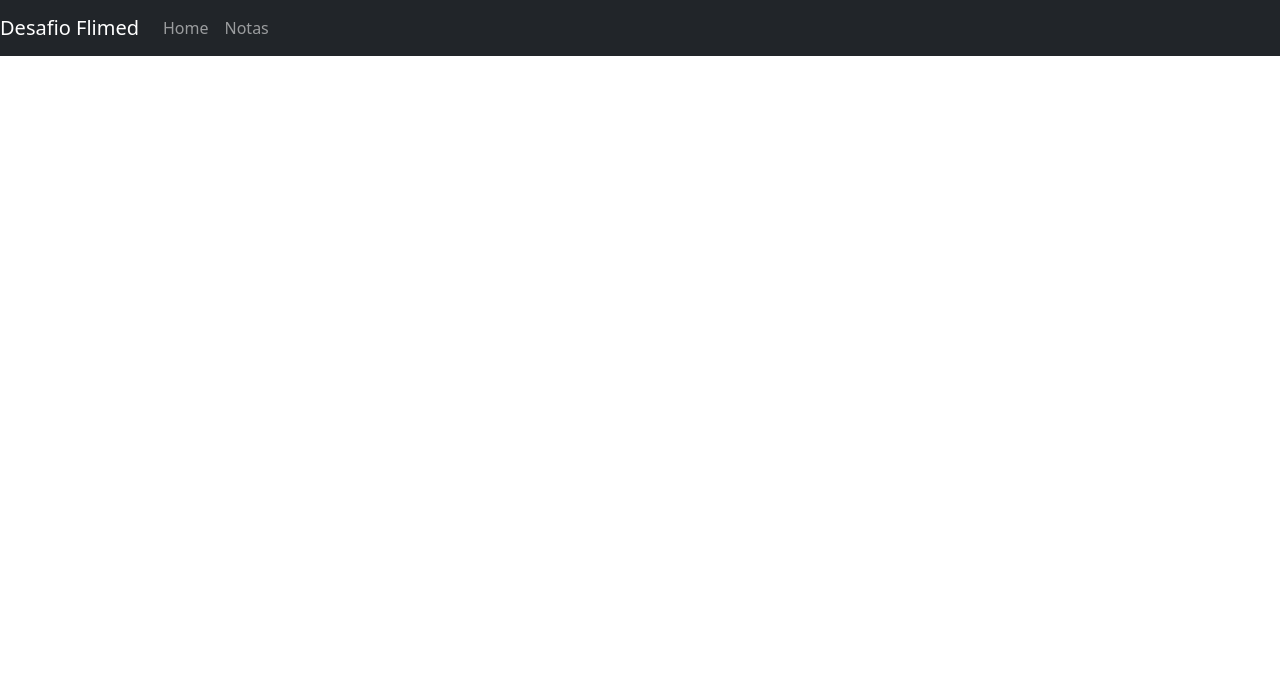
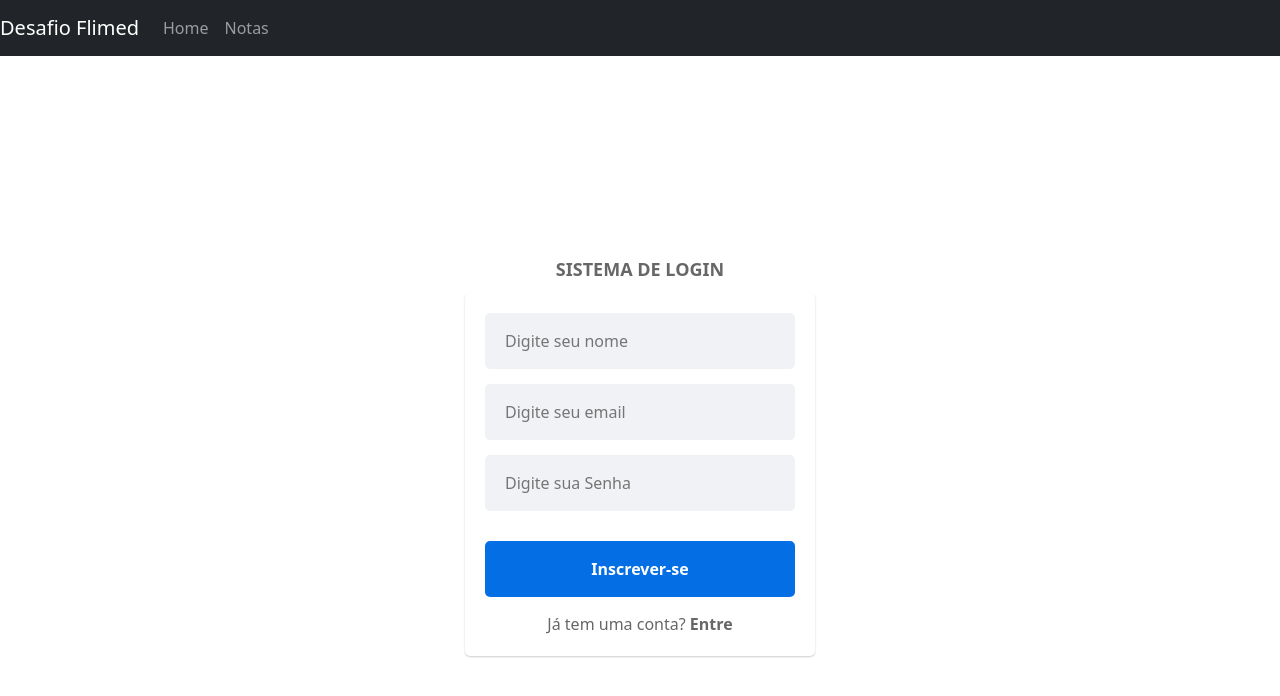
Before and after one commit to carlosalesilva/crud-app, a React (Create React App) app: page /cadastro_users in a window 1280 px wide. Shown: the top 696 px of the page. Built offline with nearby package versions, Linux system fonts and the light colour scheme.

Commit message:
Criando cadastro de usuário.

```diff
--- a/package.json
+++ b/package.json
@@ -17,6 +17,7 @@
     "react-dom": "^18.2.0",
     "react-router-dom": "^6.4.1",
     "react-scripts": "5.0.1",
+    "styled-components": "^5.3.5",
     "typescript": "^4.8.3",
     "web-vitals": "^2.1.4"
   },
--- /dev/null
+++ b/src/components/Button/index.jsx
@@ -0,0 +1,12 @@
+import React from "react";
+import * as C from "./styles";
+
+const Button = ({ Text, onClick, Type = "button" }) => {
+  return (
+    <C.Button type={Type} onClick={onClick}>
+      {Text}
+    </C.Button>
+  );
+};
+
+export default Button;
--- /dev/null
+++ b/src/components/Button/styles.js
@@ -0,0 +1,15 @@
+import styled from "styled-components";
+
+export const Button = styled.button`
+  padding: 16px 20px;
+  outline: none;
+  border: none;
+  border-radius: 5px;
+  width: 100%;
+  cursor: pointer;
+  background-color: #046ee5;
+  color: white;
+  font-weight: 600;
+  font-size: 16px;
+  max-width: 350px;
+`;
--- /dev/null
+++ b/src/components/Input/index.jsx
@@ -0,0 +1,15 @@
+import React from "react";
+import * as C from "./styles";
+
+const Input = ({ type, placeholder, value, onChange }) => {
+  return (
+    <C.Input
+      value={value}
+      onChange={onChange}
+      type={type}
+      placeholder={placeholder}
+    />
+  );
+};
+
+export default Input;
--- /dev/null
+++ b/src/components/Input/styles.js
@@ -0,0 +1,11 @@
+import styled from "styled-components";
+
+export const Input = styled.input`
+  outline: none;
+  padding: 16px 20px;
+  width: 100%;
+  border-radius: 5px;
+  font-size: 16px;
+  background-color: #f0f2f5;
+  border: none;
+`;
--- /dev/null
+++ b/src/pages/CadastroUsers/index.jsx
@@ -0,0 +1,71 @@
+import React, { useState } from "react";
+import Input from "../../components/Input";
+import Button from "../../components/Button";
+import * as C from "./styles";
+import { Link, useNavigate } from "react-router-dom";
+import {CadastroUser} from "../../service/api";
+
+export default () => {
+  const [email, setEmail] = useState("");
+  const [nome, setNome] = useState("");
+  const [senha, setSenha] = useState("");
+  const [error, setError] = useState("");
+  const navigate = useNavigate();
+
+  const handleSignup = () => {
+    if (!email | !nome | !senha) {
+      setError("Preencha todos os campos");
+      return;
+    }
+
+    const user = {
+      "name": nome,
+      "email": email,
+      "password": senha
+    }
+
+    const res = CadastroUser(user);
+
+    if (res) {
+      setError(res);
+      return;
+    }
+
+    alert("Usuário cadatrado com sucesso!");
+    navigate("/");
+  };
+
+  return (
+    <C.Container>
+      <C.Label>SISTEMA DE LOGIN</C.Label>
+      <C.Content>
+        <Input
+          type="text"
+          placeholder="Digite seu nome"
+          value={nome}
+          onChange={(e) => [setNome(e.target.value), setError("")]}
+        />
+        <Input
+          type="email"
+          placeholder="Digite seu email"
+          value={email}
+          onChange={(e) => [setEmail(e.target.value), setError("")]}
+        />
+        <Input
+          type="password"
+          placeholder="Digite sua Senha"
+          value={senha}
+          onChange={(e) => [setSenha(e.target.value), setError("")]}
+        />
+        <C.labelError>{error}</C.labelError>
+        <Button Text="Inscrever-se" onClick={handleSignup} />
+        <C.LabelSignin>
+          Já tem uma conta?
+          <C.Strong>
+            <Link to="/">&nbsp;Entre</Link>
+          </C.Strong>
+        </C.LabelSignin>
+      </C.Content>
+    </C.Container>
+  );
+};
--- /dev/null
+++ b/src/pages/CadastroUsers/styles.js
@@ -0,0 +1,48 @@
+import styled from "styled-components";
+
+export const Container = styled.div`
+  display: flex;
+  align-items: center;
+  justify-content: center;
+  flex-direction: column;
+  gap: 10px;
+  height: 100vh;
+`;
+
+export const Content = styled.div`
+  gap: 15px;
+  display: flex;
+  align-items: center;
+  justify-content: center;
+  flex-direction: column;
+  width: 100%;
+  box-shadow: 0 1px 2px #0003;
+  background-color: white;
+  max-width: 350px;
+  padding: 20px;
+  border-radius: 5px;
+`;
+
+export const Label = styled.label`
+  font-size: 18px;
+  font-weight: 600;
+  color: #676767;
+`;
+
+export const LabelSignin = styled.label`
+  font-size: 16px;
+  color: #676767;
+`;
+
+export const labelError = styled.label`
+  font-size: 14px;
+  color: red;
+`;
+
+export const Strong = styled.strong`
+  cursor: pointer;
+  a {
+    text-decoration: none;
+    color: #676767;
+  }
+`;
--- a/src/pages/Tasks/Form/index.tsx
+++ b/src/pages/Tasks/Form/index.tsx
@@ -1,6 +1,6 @@
-import React, { ChangeEvent, useState } from 'react';
+import React, { ChangeEvent, useEffect, useState } from 'react';
 import Table from 'react-bootstrap/esm/Table';
-import { Link } from 'react-router-dom';
+import { Link, useParams } from 'react-router-dom';
 import dados from '../../../data/dados'
 import Button from 'react-bootstrap/Button';
 import Form from 'react-bootstrap/Form';
@@ -15,6 +15,7 @@ interface ITask {
 
 const Task: React.FC = () => {
 
+  const { id } = useParams();
 
   const [model, setModel] = useState<ITask>({
     titulo: '',
@@ -22,6 +23,9 @@ const Task: React.FC = () => {
     conteudo: ''
   })
 
+  useEffect(() => {
+      console.log(id)
+  }, [id])
 
   function updatedModel(e: ChangeEvent<HTMLInputElement>) {
 
--- a/src/pages/Tasks/index.tsx
+++ b/src/pages/Tasks/index.tsx
@@ -3,30 +3,8 @@ import { Button } from 'react-bootstrap';
 import Table from 'react-bootstrap/esm/Table';
 import dados from '../../data/dados'
 import './index.css';
-import { Link } from 'react-router-dom';
+import { Link, useParams } from 'react-router-dom';
 
-
-
-function getLinhas() {
-  return dados.map(dados => {
-    return (
-      <tr>
-        <td>{dados.id}</td>
-        <td>{dados.titulo}</td>
-        <td>{dados.descricao}</td>
-        <td>
-          <Button size='sm' onClick={() => edit(dados.id)}>Editar</Button>{' '}
-          <Button size='sm' variant="info">Visualizar</Button>{' '}
-          <Button size='sm' variant="danger">Remover</Button>{' '}
-        </td>
-      </tr>
-    )
-  })
-}
-
-function edit(id: number) {
-  <Link to='/tarefas_cadastro/${id}'></Link>
-}
 
 
 const Task: React.FC = () => {
--- a/src/routes.tsx
+++ b/src/routes.tsx
@@ -1,5 +1,6 @@
 import React from 'react';
 import { BrowserRouter as Router, Routes, Route, Link } from 'react-router-dom';
+import CadastroUsers from './pages/CadastroUsers';
 
 import Home from './pages/Home';
 import Task from './pages/Tasks';
@@ -13,7 +14,7 @@ const Routess: React.FC = () => {
       <Route path="/tarefas" element={<Task />} />
       <Route path="/tarefas_cadastro" element={<TaskForm />} />
       <Route path="/tarefas_cadastro/:id" element={<TaskForm />} />
-
+      <Route path="/cadastro_users" element={<CadastroUsers />} />
     </Routes>
   );
 }
--- a/src/service/api.ts
+++ b/src/service/api.ts
@@ -1,7 +1,21 @@
 import axios from "axios";
 
-const api = axios.create({
-  baseURL: ""
-})
+export function LoginUser(login_data: any){
+    return(
+        axios({
+            method:"POST",
+            url:"https://test-flimed-backend.herokuapp.com/users/auth",
+            data: login_data,
+        })
+    );
+}
 
-export default api;
+export function CadastroUser(usuario: any){
+    return(
+        axios({
+            method: "POST",
+            url: "https://test-flimed-backend.herokuapp.com/users/create",
+            data: usuario,
+        })
+    );
+}
```
Also changed, not shown: 1 other file (tests, documents, lock files or other folders).
